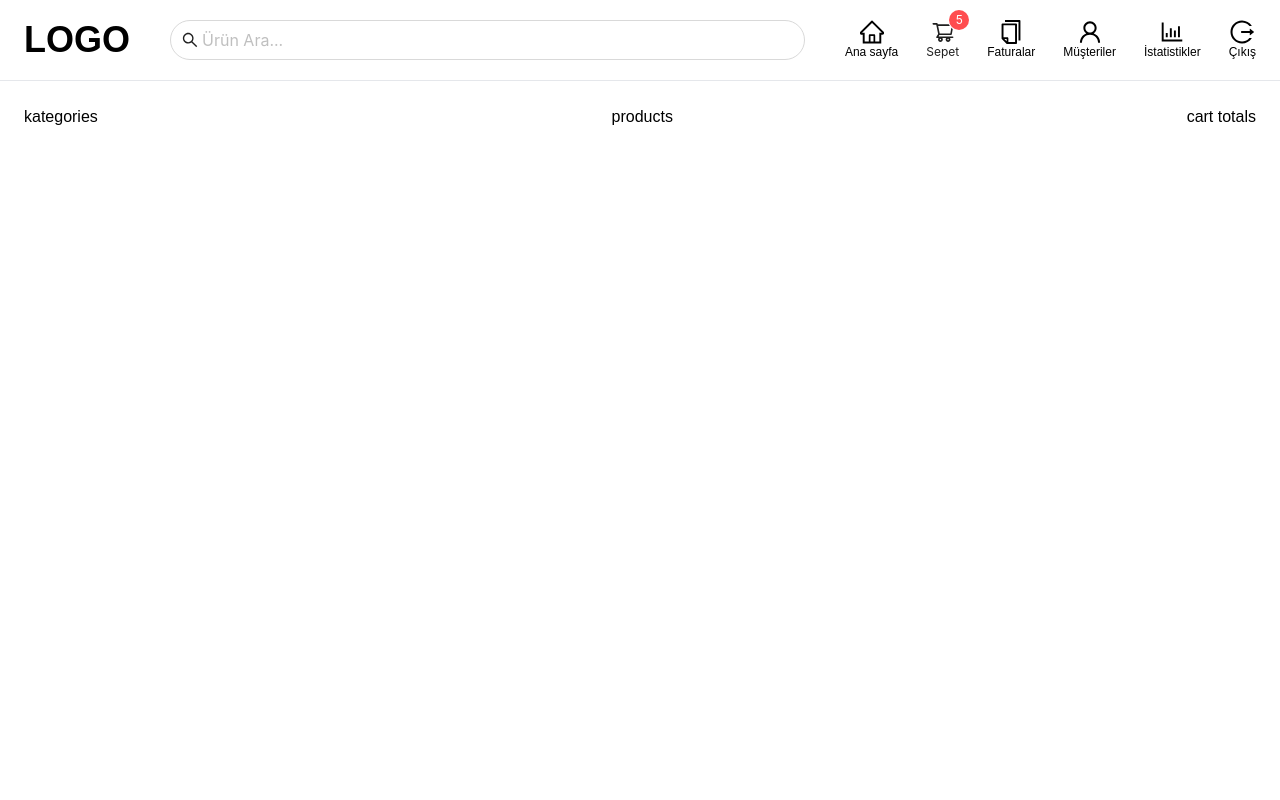
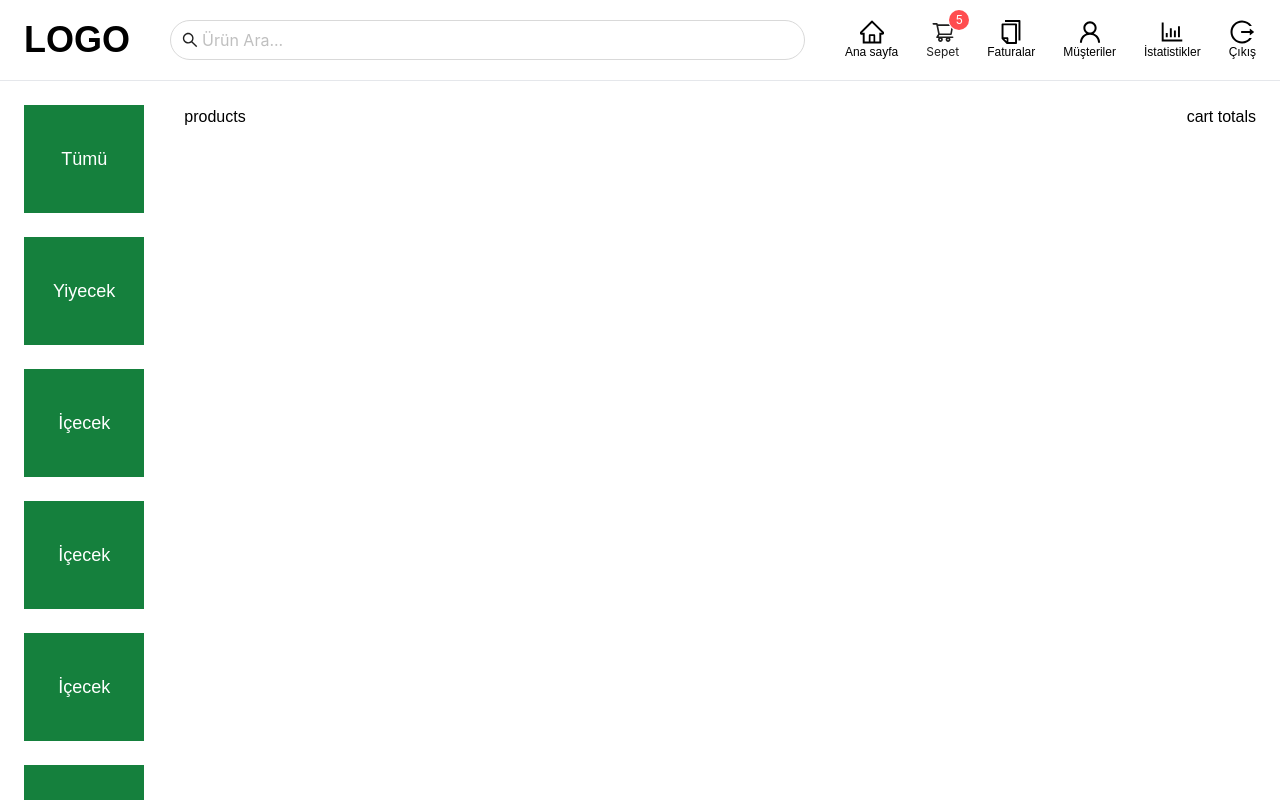
Before and after one commit to huseyingedek/client, a React (Create React App) app: page / in a window 1280 px wide. Shown: the top 800 px of the page. Built offline with nearby package versions, Linux system fonts and the light colour scheme; the HTML template or start-up script is replaced by a standard one.

Commit message:
create categories

```diff
--- a/src/App.jsx
+++ b/src/App.jsx
@@ -1,20 +1,21 @@
 import React from "react";
 import Header from "./components/header/Header";
+import Categories from "./components/categories/Categories";
 
 function App() {
   return (
     <>
       <Header />
-      <div className="home px-6 flex justify-between">
-        <div className="categories">
-          <div>kategories</div>
+      <div className="home px-6 flex justify-between gap-10">
+        <div className="categories flex-1 overflow-auto max-h-[calc(100vh-_-112px)] pb-64">
+          <Categories />
         </div>
-          <div className="products">
-            <div>products</div>
-          </div>
-          <div className="">
-            <div>cart totals</div>
-          </div>
+        <div className="products flex-[8]">
+          <div>products</div>
+        </div>
+        <div className="">
+          <div>cart totals</div>
+        </div>
       </div>
     </>
   );
--- /dev/null
+++ b/src/components/categories/Categories.jsx
@@ -0,0 +1,45 @@
+const Categories = () => {
+  return (
+    <ul className="flex gap-6 flex-col text-lg">
+      <li className="bg-green-700 px-6 py-10 text-white cursor-pointer hover:bg-pink-700 transition-all text-center">
+        <span>Tümü</span>
+      </li>
+      <li className="bg-green-700 px-6 py-10 text-white cursor-pointer hover:bg-pink-700 transition-all text-center">
+        <span>Yiyecek</span>
+      </li>
+      <li className="bg-green-700 px-6 py-10 text-white cursor-pointer hover:bg-pink-700 transition-all text-center">
+        <span>İçecek</span>
+      </li>
+      <li className="bg-green-700 px-6 py-10 text-white cursor-pointer hover:bg-pink-700 transition-all text-center">
+        <span>İçecek</span>
+      </li>
+      <li className="bg-green-700 px-6 py-10 text-white cursor-pointer hover:bg-pink-700 transition-all text-center">
+        <span>İçecek</span>
+      </li>
+      <li className="bg-green-700 px-6 py-10 text-white cursor-pointer hover:bg-pink-700 transition-all text-center">
+        <span>İçecek</span>
+      </li>
+      <li className="bg-green-700 px-6 py-10 text-white cursor-pointer hover:bg-pink-700 transition-all text-center">
+        <span>İçecek</span>
+      </li>
+      <li className="bg-green-700 px-6 py-10 text-white cursor-pointer hover:bg-pink-700 transition-all text-center">
+        <span>İçecek</span>
+      </li>
+      <li className="bg-green-700 px-6 py-10 text-white cursor-pointer hover:bg-pink-700 transition-all text-center">
+        <span>İçecek</span>
+      </li>
+      <li className="bg-green-700 px-6 py-10 text-white cursor-pointer hover:bg-pink-700 transition-all text-center">
+        <span>İçecek</span>
+      </li>
+      <li className="bg-green-700 px-6 py-10 text-white cursor-pointer hover:bg-pink-700 transition-all text-center">
+        <span>İçecek</span>
+      </li>
+      <li className="bg-green-700 px-6 py-10 text-white cursor-pointer hover:bg-pink-700 transition-all text-center">
+        <span>İçecek</span>
+      </li>
+
+    </ul>
+  );
+};
+
+export default Categories;
--- a/src/index.css
+++ b/src/index.css
@@ -5,7 +5,11 @@
 @import url('https://fonts.googleapis.com/css2?family=Electrolize&display=swap');
 
 body{
+  margin: 0;
+  font-family: "Electrolize", sans-serif;
+  overflow: hidden;
+}
 
-  font-family: "Electrolize", sans-serif;
-  margin: 0;
+.categories::-webkit-scrollbar{
+  display: none;
 }
```
